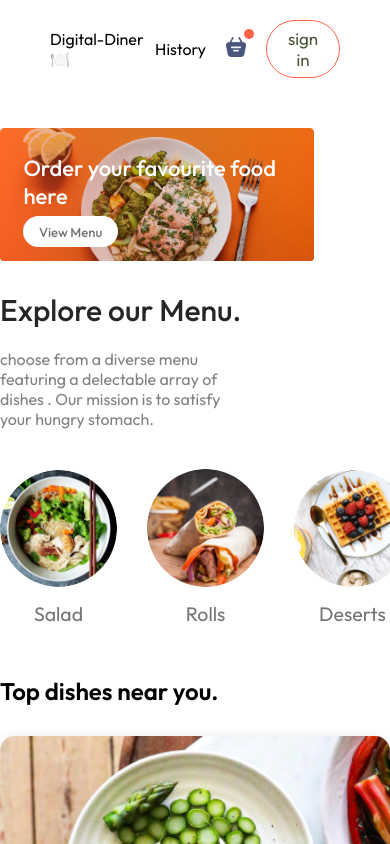
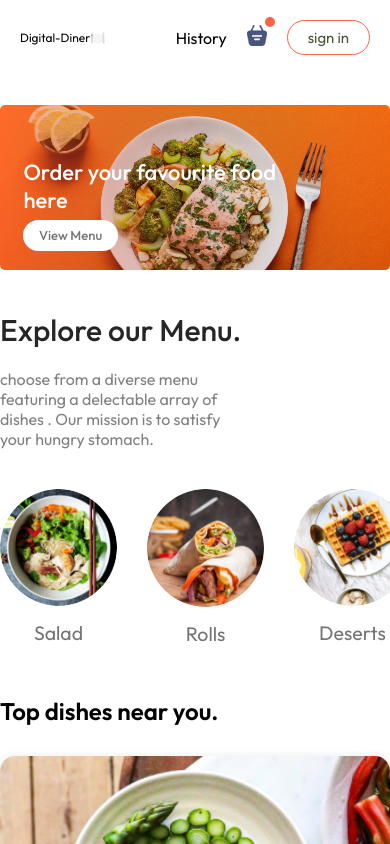
Before and after one commit to Shankars57/Digital_Diner, a React (Vite) app in the folder frontend/: page / in a window 390 px wide. Shown: the top 844 px of the page. Built offline with nearby package versions, Linux system fonts and the light colour scheme.

Commit message:
updates on frontend

```diff
--- a/frontend/index.html
+++ b/frontend/index.html
@@ -5,7 +5,7 @@
     <link rel="icon" type="image/svg+xml" href="/vite.svg" />
     <meta name="viewport" content="width=device-width, initial-scale=1.0" />
     <title>Digital Diner</title>
-    <link rel="icon" href="./public/images.jpg" />
+    <link rel="icon" href="images.jpg" />
   </head>
   <body>
     <div id="root"></div>
--- a/frontend/src/components/Header/Header.css
+++ b/frontend/src/components/Header/Header.css
@@ -1,9 +1,11 @@
 .header {
   height: 34vw;
+  max-width:100%;
   margin: 30px auto;
   background: url("/header_img.png") no-repeat;
   background-size: contain;
   position: relative;
+
 }
 
 .header-contents {
@@ -39,16 +41,25 @@
   border-radius: 50px;
   cursor: pointer;
 }
+.header-contents button:hover{
+  color:white;
+}
 
 @media (max-width: 1050px) {
+  .header{
+    max-width: 100%;
+    height:45vw;
+  }
   .header-contents {
     max-width: 45%;
+    height:50%;
   }
 }
 
 @media (max-width: 750px) {
   .header-contents {
     max-width: 65%;
+    height: 60%;;
   }
   .header-contents p {
     display: none;
--- a/frontend/src/components/Navbar/Navbar.css
+++ b/frontend/src/components/Navbar/Navbar.css
@@ -66,7 +66,7 @@
 }
 @media (max-width:1050px) {
   .navbar .logo{
-    width:140px;
+    width:100px;
   }
   .navbar-menu{
     gap:20px;
@@ -106,6 +106,16 @@
   }
 }
   @media (max-width:750px) {
+     .navbar{
+      padding:20px 20px;
+     }
+    .navbar .siteName{
+      font-size: 12px;
+    }
+    .navbar-right button{
+      padding:7px 20px;
+      font-size: 15px;
+    }
   .navbar-menu{
     display:none;
   }
--- a/frontend/src/components/Navbar/Navbar.jsx
+++ b/frontend/src/components/Navbar/Navbar.jsx
@@ -25,7 +25,7 @@ const NavBar = ({ setShowLogin }) => {
   }, []);
   return (
     <div className={`navbar ${sticky ? "sticky" : ""}`}>
-      <div>
+      <div className="siteName">
         {" "}
         <Link to="/"> Digital-Diner🍽️</Link>
       </div>
```
